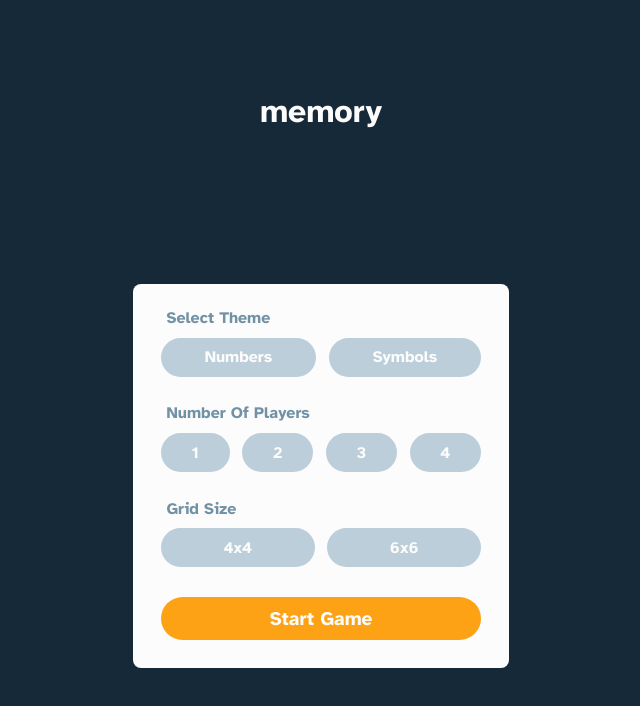
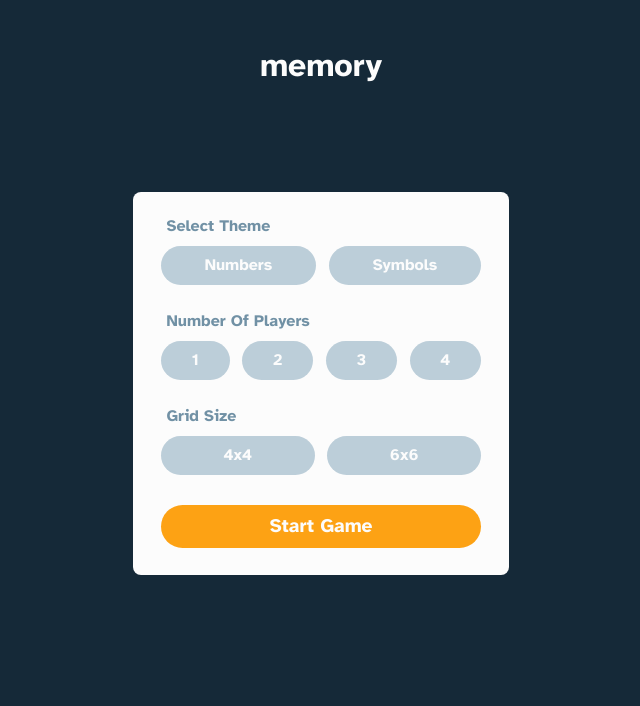
Before and after one commit to chrizgx/memory-game, an Angular app: page / in a window 1280 px wide. Shown: the top 706 px of the page, without its empty margins (319-959 px from the left). Built offline with nearby package versions, Linux system fonts and the light colour scheme.

Commit message:
Menu css modifications

```diff
--- a/src/app/menu/menu.component.css
+++ b/src/app/menu/menu.component.css
@@ -9,7 +9,7 @@
   font-weight: bold;
   text-align: center;
   margin-top: -1.5rem;
-  margin-bottom: -6rem;
+  margin-bottom: -3rem;
 }
 
 .menu-container {
@@ -22,7 +22,7 @@
   flex-direction: column;
   margin: 1rem auto;
   padding: 0.4rem 1.6rem;
-  width: 60vw;
+  width: 75vw;
   max-width: 20rem;
 }
 
--- a/src/app/menu/menu.component.html
+++ b/src/app/menu/menu.component.html
@@ -103,3 +103,5 @@
     Start Game
   </button>
 </div>
+
+<div class="space-fix"></div>
```
